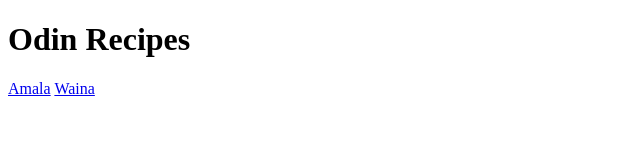
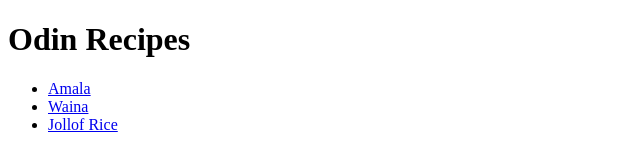
Before and after one commit to mudimurtala/odin-recipes, a plain HTML site: page index.html in a window 1280 px wide. Shown: the whole page, without its empty margins (0-640 px from the left). Drawn offline with Linux system fonts and the light colour scheme.

Commit message:
Update all files

```diff
--- a/index.html
+++ b/index.html
@@ -7,9 +7,13 @@
     </head>
 
     <body>
+
         <h1>Odin Recipes</h1>
+        <ul>
+            <li><a href="recipes/amala.html" target="_blank" rel="noopener noreferrer">Amala</a></li>
+            <li><a href="recipes/waina.html" target="_blank" rel="noopener noreferrer">Waina</a></li>
+            <li><a href="recipes/jollofrice.html" target="_blank" rel="noopener noreferrer">Jollof Rice</a></li>
+        </ul>
 
-        <a href="recipes/amala.html" target="_blank" rel="noopener noreferrer">Amala</a>
-        <a href="recipes/waina.html" target="_blank" rel="noopener noreferrer">Waina</a>
     </body>
 </html>
```
